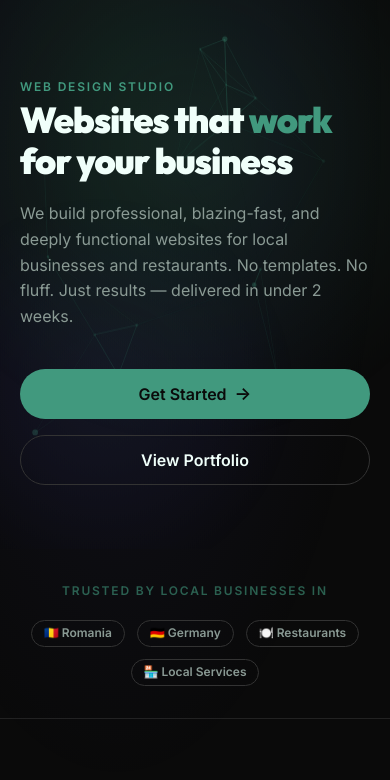
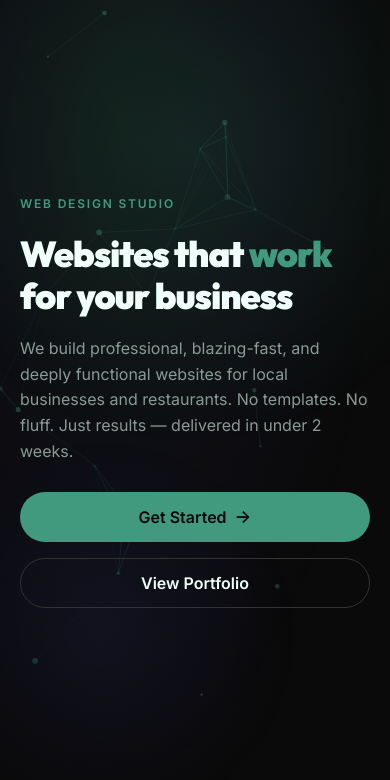
Before and after one commit to EmanuelRado/DigitalFront, a website built with Vite: page index.html in a window 390 px wide. Shown: the part 51-831 px from the top of the page. Built offline with nearby package versions, Linux system fonts and the light colour scheme.

Commit message:
style: Optimize mobile hero layout to 100dvh with flexible spacing gap

```diff
--- a/src/css/components.css
+++ b/src/css/components.css
@@ -248,25 +248,37 @@
 /* Hero on mobile */
 @media (max-width: 767px) {
   .hero {
-    min-height: auto;
-    padding-top: calc(var(--space-16) + 60px);
-    padding-bottom: var(--space-16);
+    min-height: 100vh;
+    min-height: 100dvh;
+    display: flex;
+    align-items: center;
+    padding-top: calc(var(--space-12) + 60px);
+    padding-bottom: var(--space-12);
+  }
+
+  .hero-content {
+    display: flex;
+    flex-direction: column;
+    gap: var(--space-5); /* Consistent airy spacing between elements */
   }
 
   .hero h1 {
     font-size: clamp(2.25rem, 8vw, 3rem);
-    margin-bottom: var(--space-5);
+    margin-bottom: 0; /* Handled by gap */
+    line-height: 1.15;
   }
 
   .hero p {
     font-size: var(--text-base);
-    margin-bottom: var(--space-10);
+    margin-bottom: 0; /* Handled by gap */
     line-height: var(--lh-relaxed);
+    color: var(--color-text-secondary);
   }
 
   .hero-actions {
     flex-direction: column;
     gap: var(--space-4);
+    margin-top: var(--space-2); /* Extra breathing room before buttons */
   }
 
   .hero-actions .btn {
```
